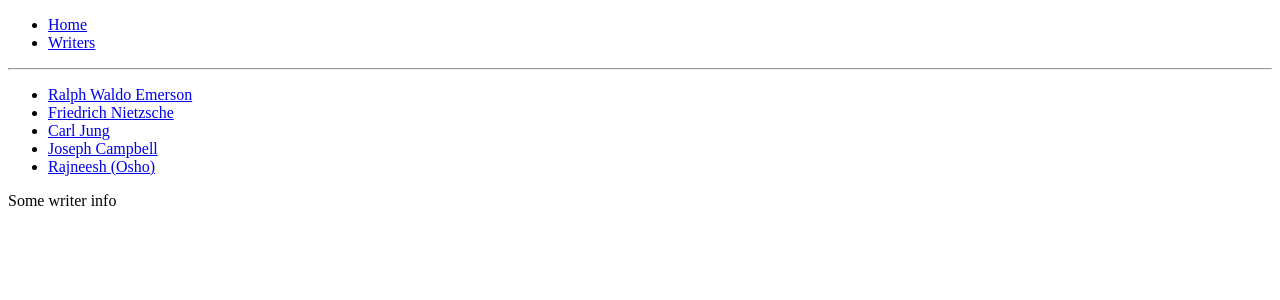
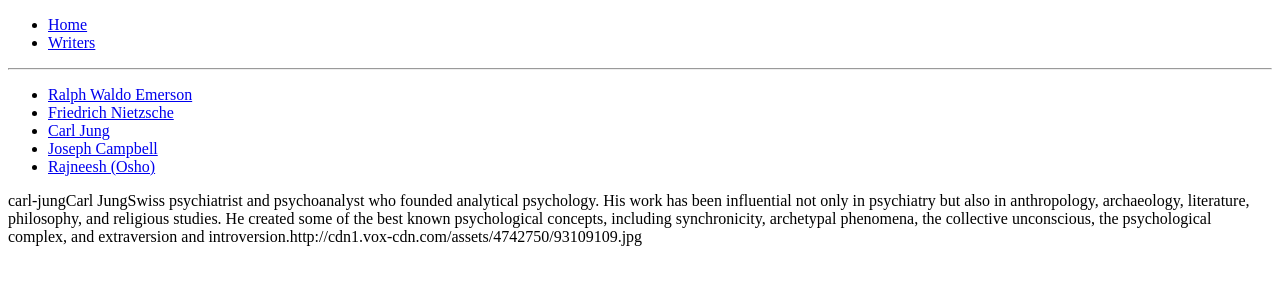
Before and after one commit to anettegj/react-router-tutorial, a React (Create React App) app in the folder writers-blog/: page /writers/carl-jung in a window 1280 px wide. Shown: the top 300 px of the page. Built offline with nearby package versions, Linux system fonts and the light colour scheme; data requests are answered from the project's data file.

Commit message:
Pass props to Writer component

```diff
--- a/writers-blog/src/components/writers/Writer.js
+++ b/writers-blog/src/components/writers/Writer.js
@@ -1,8 +1,12 @@
 import React, {Fragment} from 'react'
 
-export default props =>
+export default ({match, id, name, description, image}) =>
+    console.log(match, id, name, description, image) ||
     <Fragment>
         <div>
-            Some writer info
+            {id}
+            {name}
+            {description}
+            {image}
         </div>
     </Fragment>
--- a/writers-blog/src/components/writers/index.js
+++ b/writers-blog/src/components/writers/index.js
@@ -3,6 +3,7 @@
 import Writer from './Writer'
 
 export default ({ match: {url}, writers}) =>
+    (console.log({...writers.find(w => w.id==="osho")}))||
     <Fragment>
         <ul>
             {writers.map(({id, name}) =>
@@ -11,5 +12,7 @@
                 </li>
             )}
         </ul>
-        <Route path={`${url}/:writerId`} render={() => <Writer/> }/>
+        <Route path={`${url}/:writerId`} render={
+            ({match}) => <Writer
+                {...writers.find(writer => writer.id === match.params.writerId)}/> }/>
     </Fragment>
```
